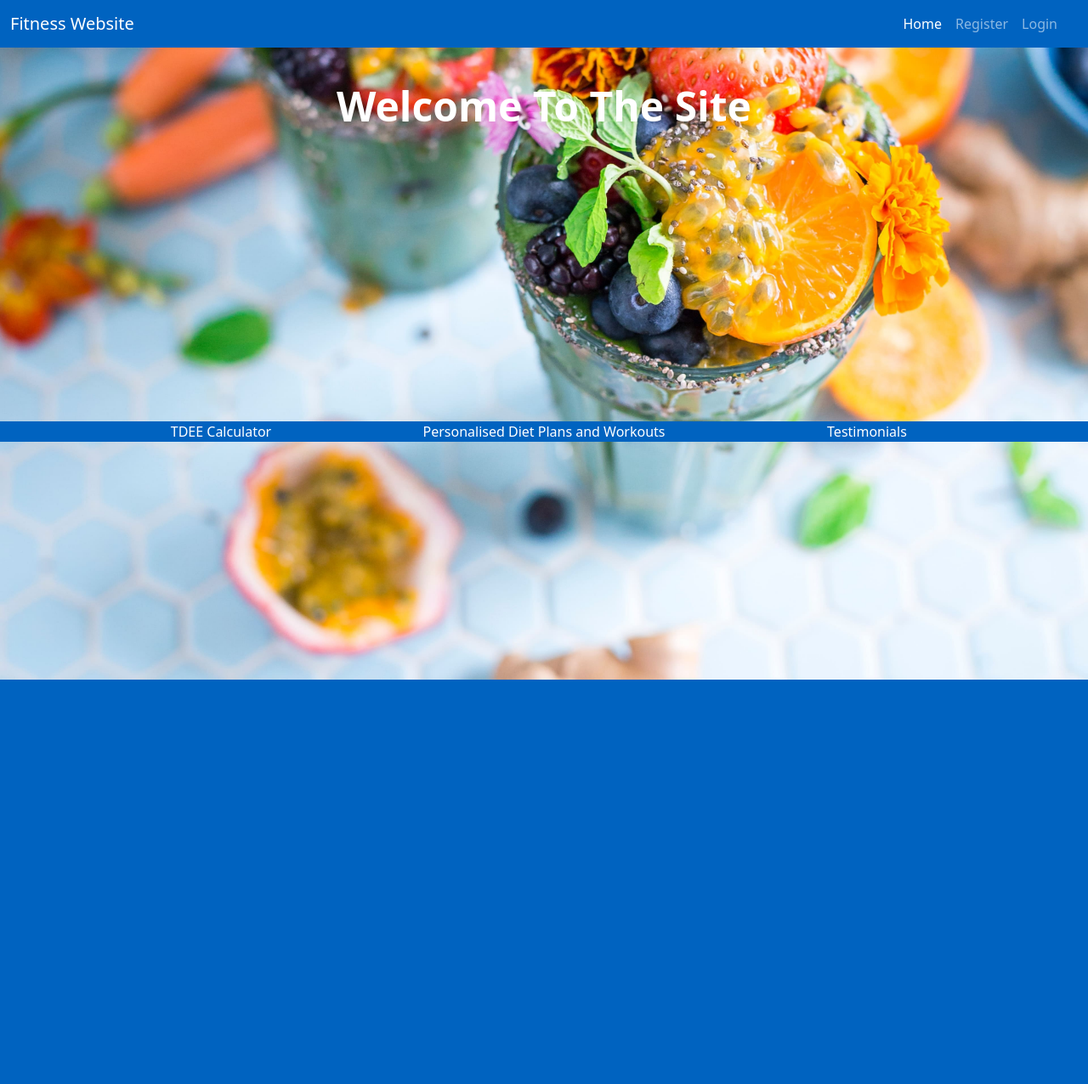
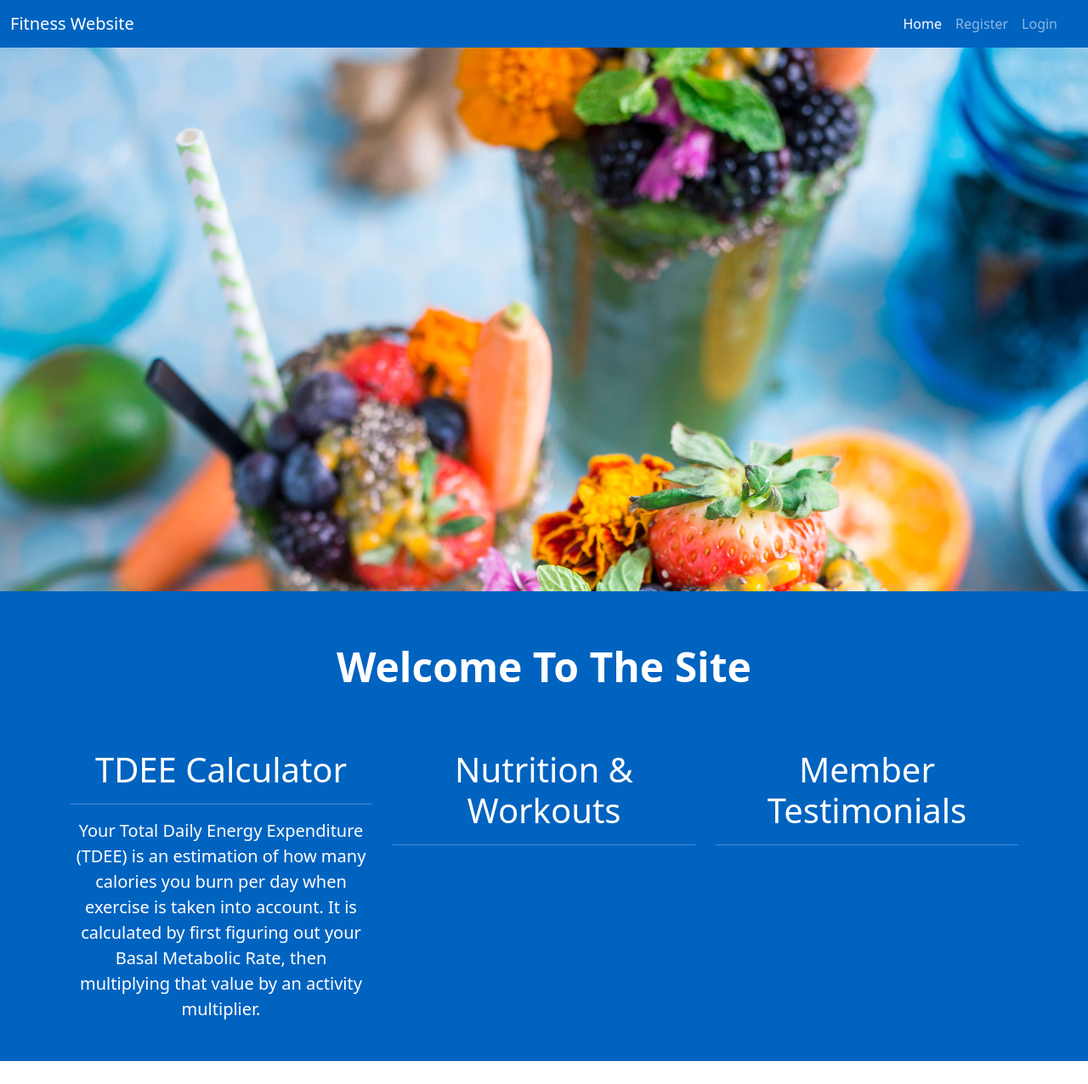
Before and after one commit to deano98/ms5, a Django app: page / in a window 1280 px wide. Shown: the top 1276 px of the page at 85% size. Before the commit the page ends 800 px from the top, so only its background shows below. Run offline with Django 3.2, Linux system fonts and the light colour scheme; some libraries are stand-ins or nearby versions.

Commit message:
Add basic template and styling for homepage

```diff
--- a/home/templates/home/index.html
+++ b/home/templates/home/index.html
@@ -4,16 +4,75 @@
 {% block content %}
     <div class="container">
         <div class="hero px-4 py-5 my-5 text-center">
-            <h1 class="display-5 fw-bold">Welcome To The Site</h1>
         </div>
     </div>
 
     <div class="welcome">
         <div class="container text-center">
             <div class="row">
-                <div class="col-12 col-sm-4">TDEE Calculator</div>
-                <div class="col-12 col-sm-4">Personalised Diet Plans and Workouts</div>
-                <div class="col-12 col-sm-4">Testimonials</div>
+                <h1 class="site-header display-5 fw-bold">Welcome To The Site</h1>
+            </div>
+            <div class="row">
+                <div class="col-12 col-sm-4">
+                    <h2 class="display-6">TDEE Calculator</h2>
+                    <hr>
+                    <p class="lead">Your Total Daily Energy Expenditure (TDEE) is an
+                       estimation of how many calories you burn per day when
+                       exercise is taken into account. It is calculated by
+                       first figuring out your Basal Metabolic Rate, then
+                       multiplying that value by an activity multiplier.
+                    </p>
+                </div>
+                <div class="col-12 col-sm-4">
+                    <h2 class="display-6">Nutrition & Workouts</h2>
+                    <hr>
+                </div>
+                <div class="col-12 col-sm-4">
+                    <h2 class="display-6">Member Testimonials</h2>
+                    <hr>
+                </div>
+            </div>
+        </div>
+    </div>
+
+    <div class="shop">
+        <div class="container text-center">
+            <div class="row">
+                <div class="col-12 col-sm-6">
+                    <h2 class="display-6">Buy our nutrition supplements and Merchandise</h2>
+                    <hr>
+                    <p class="lead">
+                        Nutrition supplements and merch info
+                    </p>
+                </div>
+                <div class="col-12 col-sm-6">
+                    <img src="..." class="img-fluid" alt="...">
+                    <p class="lead">Placeholder
+                    </p>
+                </div>
+            </div>
+        </div>
+    </div>
+
+    <div class="subscription">
+        <div class="container text-center">
+            <div class="row">
+                <div class="col-12 col-sm-6">
+                    <img src="..." class="img-fluid" alt="...">
+                    <p class="lead">Placeholder
+                    </p>
+                </div>
+                <div class="col-12 col-sm-6">
+                    <h2 class="display-6">
+                        Subscribe for personalised diet and
+                        workout plans
+                    </h2>
+                    <hr>
+                    <p class="lead">
+                        personalised diet and
+                        workout plans info
+                    </p>
+                </div>
             </div>
         </div>
     </div>
--- a/static/css/base.css
+++ b/static/css/base.css
@@ -8,12 +8,35 @@ body {
 }
 
 .hero {
-    height: 400px;
+    height: 600px;
     color: white;
+}
+
+.site-header {
+    padding-top: 30px;
+    padding-bottom: 60px;
 }
 
 .welcome {
     height: 100%;
     background-color: #0063C0;
     color: white;
+    padding-top: 30px;
+    padding-bottom: 30px;
 }
+
+.shop {
+    height: 100%;
+    background-color: white;
+    color: #0063C0;
+    padding-top: 30px;
+    padding-bottom: 30px;
+}
+
+.subscription {
+    height: 100%;
+    background-color: #0063C0;
+    color: white;
+    padding-top: 30px;
+    padding-bottom: 30px;
+}
```
